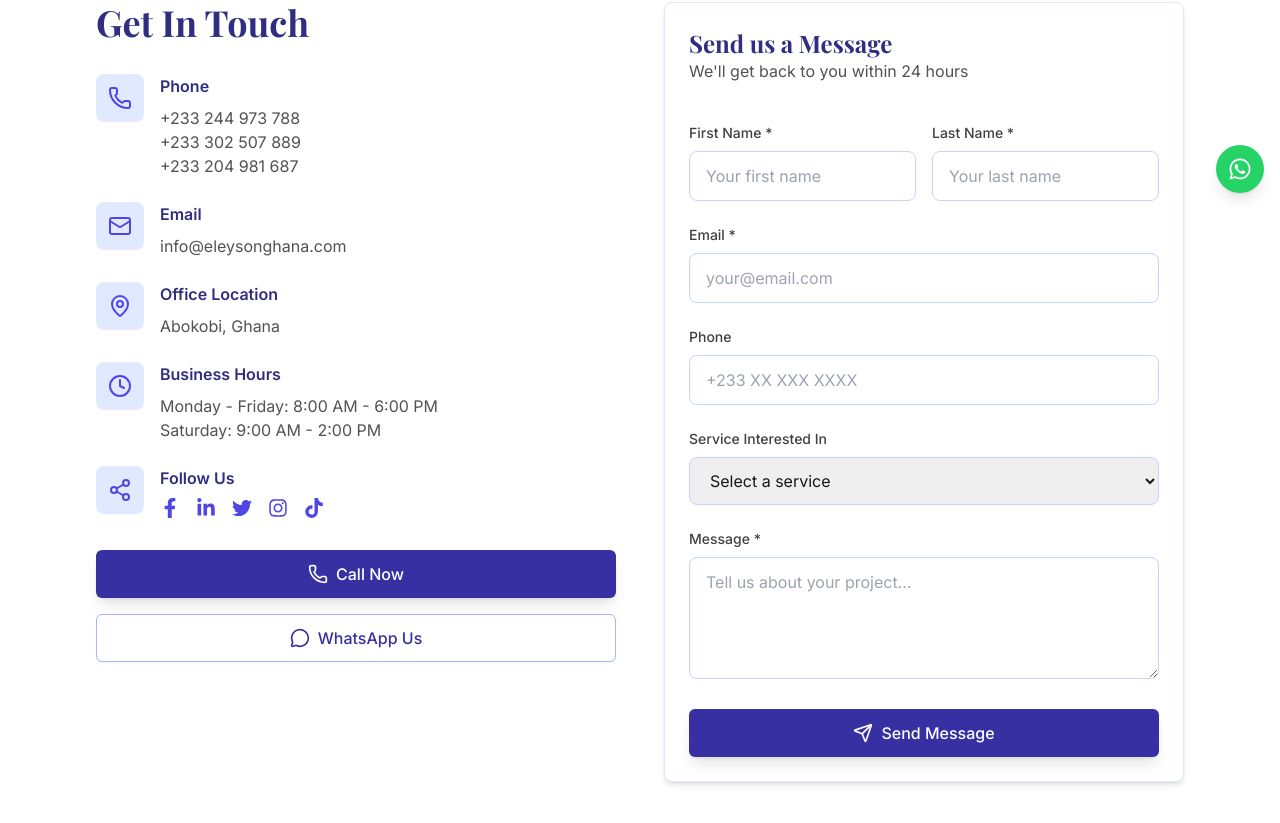
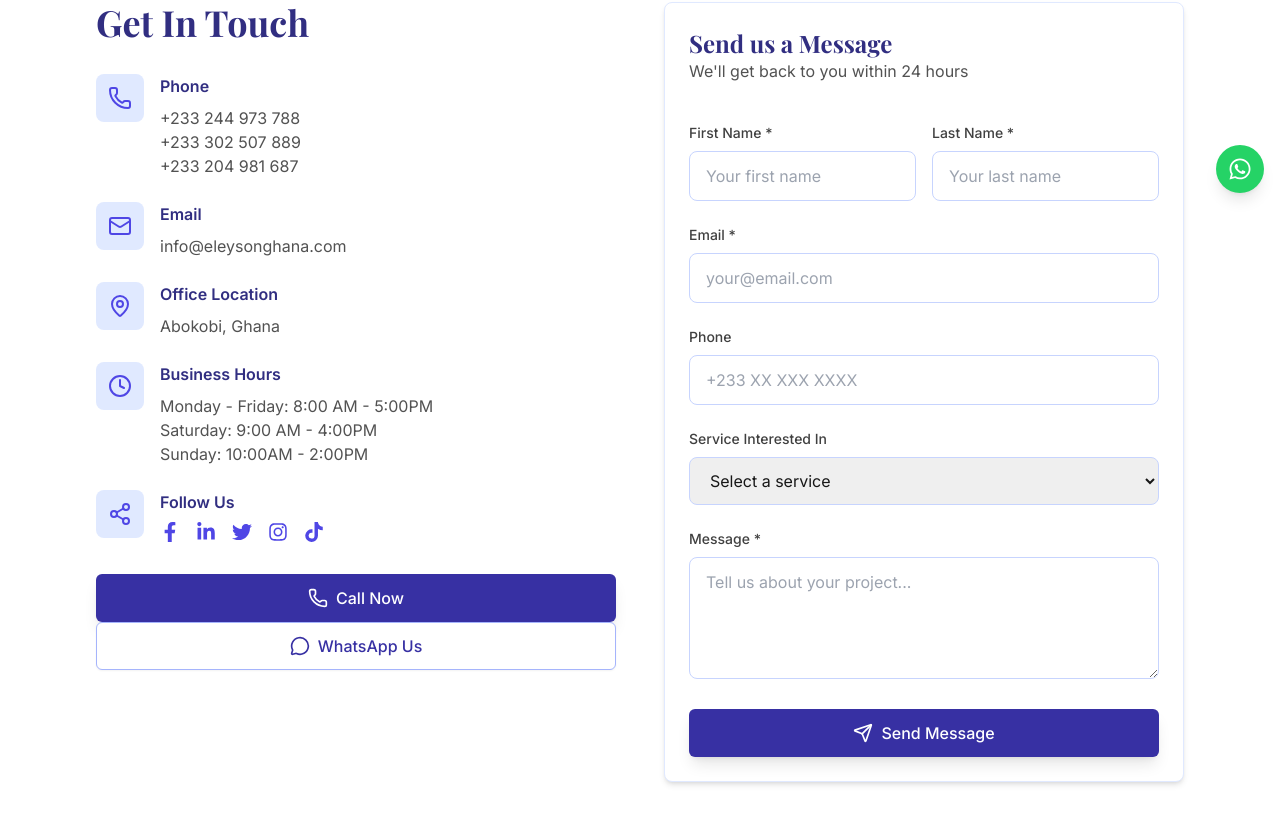
Before and after one commit to dromorongit/EleysonGh, a Next.js app: page /contact in a window 1280 px wide. Shown: the part 591-1414 px from the top of the page. Built offline with nearby package versions, Linux system fonts and the light colour scheme.

Commit message:
Update page.tsx

```diff
--- a/src/app/contact/page.tsx
+++ b/src/app/contact/page.tsx
@@ -85,8 +85,7 @@ export default function ContactPage() {
               className="text-lg md:text-xl text-secondary-600 max-w-2xl mx-auto leading-relaxed"
               variants={fadeInUp}
             >
-              Ready to discuss your engineering project? Get in touch with our experts.
-              We're here to help you find the perfect solution for your energy and water needs.
+              Ready to discuss your engineering project? Get in touch with our experts. We're here to help you find the perfect solution for your energy and water needs.
             </motion.p>
           </motion.div>
         </Container>
@@ -115,9 +114,9 @@ export default function ContactPage() {
                   </div>
                   <div>
                     <h3 className="font-semibold text-primary-900 mb-2">Phone</h3>
-                    <p className="text-secondary-600">+233 244 973 788</p>
-                    <p className="text-secondary-600">+233 302 507 889</p>
-                    <p className="text-secondary-600">+233 204 981 687</p>
+                    <a href="tel:+233244973788" className="text-secondary-600 hover:text-primary-600 transition-colors block">+233 244 973 788</a>
+                    <a href="tel:+233302507889" className="text-secondary-600 hover:text-primary-600 transition-colors block">+233 302 507 889</a>
+                    <a href="tel:+233204981687" className="text-secondary-600 hover:text-primary-600 transition-colors block">+233 204 981 687</a>
                   </div>
                 </div>
 
@@ -127,7 +126,7 @@ export default function ContactPage() {
                   </div>
                   <div>
                     <h3 className="font-semibold text-primary-900 mb-2">Email</h3>
-                    <p className="text-secondary-600">info@eleysonghana.com</p>
+                    <a href="mailto:info@eleysonghana.com" className="text-secondary-600 hover:text-primary-600 transition-colors">info@eleysonghana.com</a>
                   </div>
                 </div>
 
@@ -137,9 +136,7 @@ export default function ContactPage() {
                   </div>
                   <div>
                     <h3 className="font-semibold text-primary-900 mb-2">Office Location</h3>
-                    <p className="text-secondary-600">
-                      Abokobi, Ghana
-                    </p>
+                    <p className="text-secondary-600">Abokobi, Ghana</p>
                   </div>
                 </div>
 
@@ -149,8 +146,9 @@ export default function ContactPage() {
                   </div>
                   <div>
                     <h3 className="font-semibold text-primary-900 mb-2">Business Hours</h3>
-                    <p className="text-secondary-600">Monday - Friday: 8:00 AM - 6:00 PM</p>
-                    <p className="text-secondary-600">Saturday: 9:00 AM - 2:00 PM</p>
+                    <p className="text-secondary-600">Monday - Friday: 8:00 AM - 5:00PM</p>
+                    <p className="text-secondary-600">Saturday: 9:00 AM - 4:00PM</p>
+                    <p className="text-secondary-600">Sunday: 10:00AM - 2:00PM</p>
                   </div>
                 </div>
 
@@ -182,14 +180,18 @@ export default function ContactPage() {
               </div>
 
               <div className="mt-8 space-y-4">
+                <a href="tel:+233244973788">
                   <Button size="lg" className="w-full">
                     <Phone className="w-5 h-5 mr-2" />
                     Call Now
                   </Button>
+                </a>
+                <a href="https://wa.me/233244973788" target="_blank" rel="noopener noreferrer">
                   <Button variant="outline" size="lg" className="w-full">
                     <MessageCircle className="w-5 h-5 mr-2" />
                     WhatsApp Us
                   </Button>
+                </a>
               </div>
             </motion.div>
 
```
Lines whose indentation alone changed are shown as unchanged.
